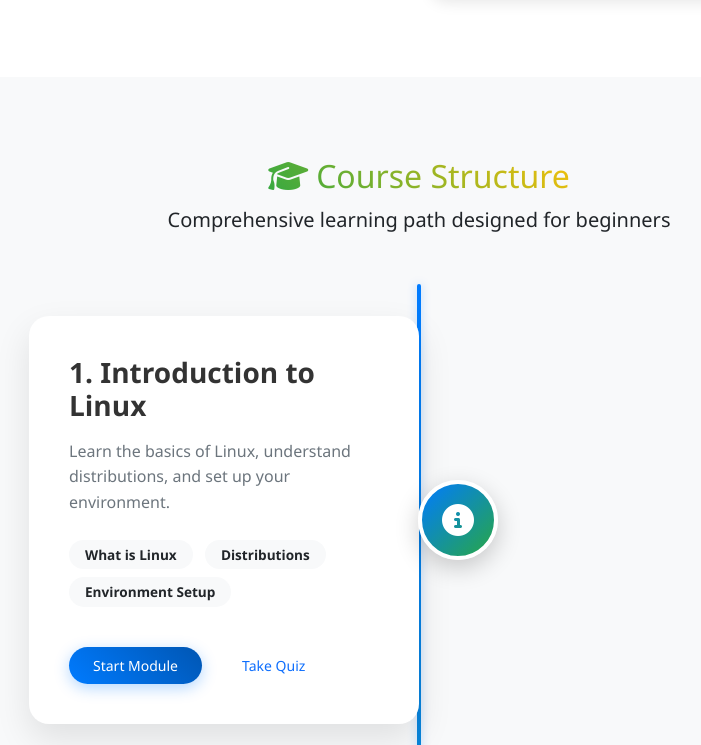
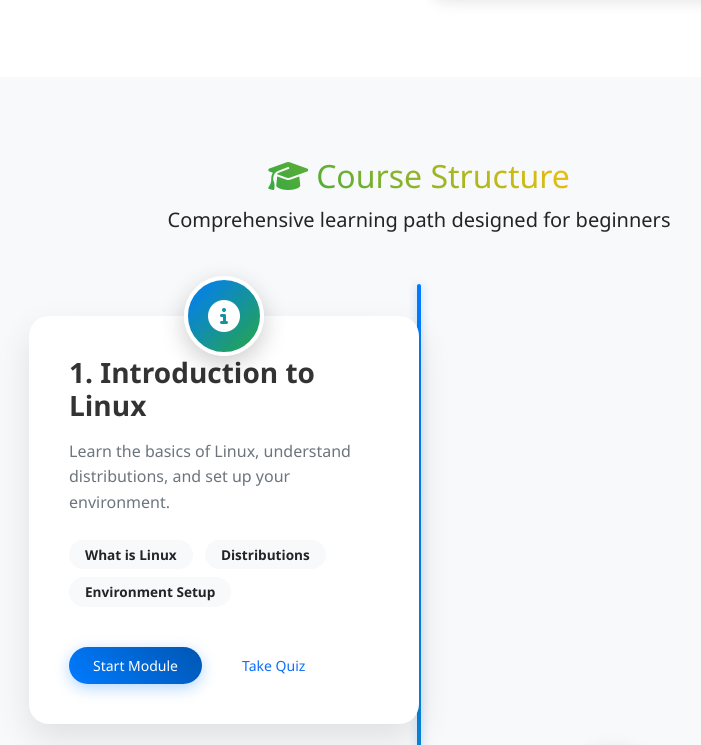
Before and after one commit to rinas323/learn-linux, a plain HTML site: page index.html in a window 1280 px wide. Shown: the part 1409-2154 px from the top of the page, without its empty margins (221-922 px from the left). Drawn offline with nearby package versions, Linux system fonts and the light colour scheme.

Commit message:
fixed icon in course timeline

```diff
--- a/css/style.css
+++ b/css/style.css
@@ -346,8 +346,8 @@ body {
 /* Timeline Icon - FIXED POSITIONING */
 .timeline-icon {
   position: absolute;
-  top: 50%;
-  left: 110%;
+  top: 0%;
+  left: 50%;
   transform: translate(-50%, -50%);
   width: 80px;
   height: 80px;
```
